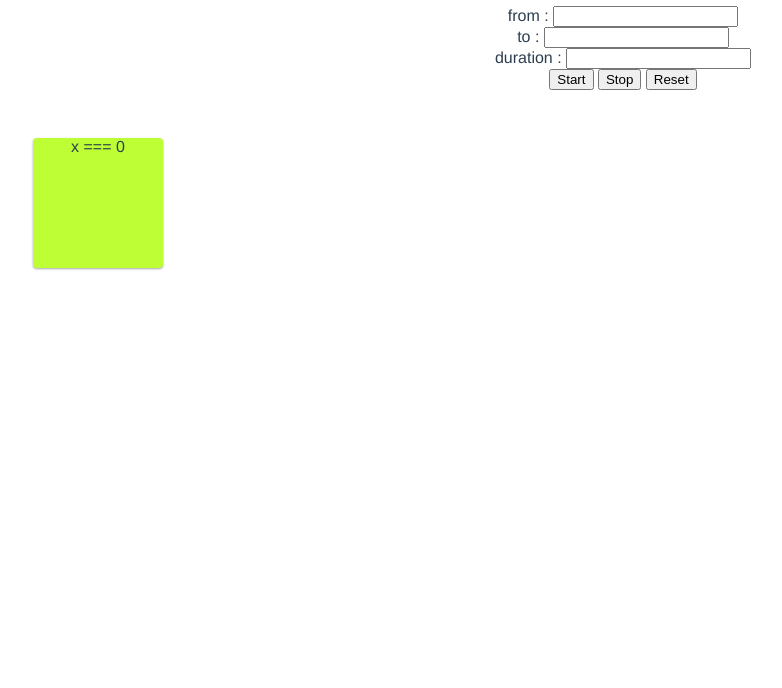
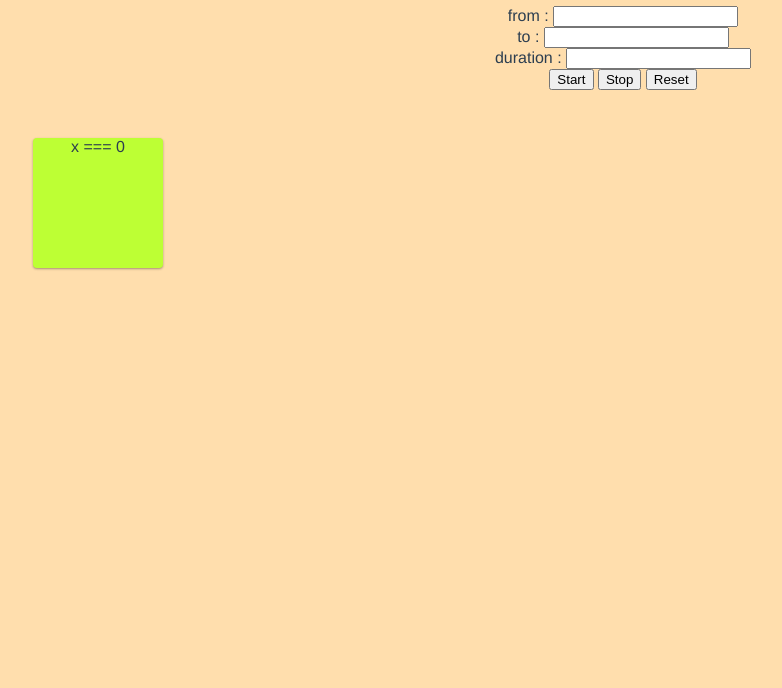
Before and after one commit to shren207/easing-function, a website built with Vite: page index.html in a window 1280 px wide. Shown: the part 112-800 px from the top of the page, without its empty margins (17-799 px from the left). Built offline with nearby package versions, Linux system fonts and the light colour scheme.

Commit message:
background-color 변경 (눈아파서)

```diff
--- a/index.html
+++ b/index.html
@@ -4,7 +4,7 @@
     <meta charset="UTF-8" />
     <link rel="icon" type="image/svg+xml" href="favicon.svg" />
     <meta name="viewport" content="width=device-width, initial-scale=1.0" />
-    <title>Vite App</title>
+    <title>Easing Function</title>
   </head>
   <body>
     <div id="app"></div>
--- a/src/Easing.ts
+++ /dev/null
@@ -1 +0,0 @@
-// const EasingFunction = {};
--- a/src/main.ts
+++ b/src/main.ts
@@ -14,13 +14,13 @@ app.innerHTML = `
     <br />
     <label for="duration">duration : </label>
     <input type="text" id="duration" />
-</form>
+  </form>
   <button class="start">Start</button>
   <button class="stop">Stop</button>
   <button class="reset">Reset</button>
   <div class="box">
     <div class="box-inner"></div>
-</div>
+  </div>
 `;
 
 export default class App {
@@ -42,7 +42,7 @@ export default class App {
     App.instance = this; // Singleton Pattern
 
     this.box.textContent = `x === ${this.x}`;
-    this.start.addEventListener("click", this.handleClick);
+    this.start.addEventListener("click", this.handleStart);
     this.stop.addEventListener("click", this.handleStop);
   }
 
@@ -50,7 +50,7 @@ export default class App {
     return (c * t) / d + b;
   }
 
-  handleClick = () => {
+  handleStart = () => {
     this.from = parseFloat(
       document.querySelector<HTMLInputElement>("#from")!.value
     );
@@ -67,6 +67,9 @@ export default class App {
 
   handleStop = () => {
     window.cancelAnimationFrame(this.frameRequestHandle);
+    console.log(`delta: ${this.delta}`);
+    console.log(`start: ${this.startTime}`);
+    console.log(`end: ${Date.now()}`);
   };
 
   frameRequest = () => {
--- a/src/style.css
+++ b/src/style.css
@@ -1,3 +1,7 @@
+body {
+    background-color: navajowhite;
+}
+
 #app {
   font-family: Avenir, Helvetica, Arial, sans-serif;
   -webkit-font-smoothing: antialiased;
@@ -11,7 +15,6 @@
   position: absolute;
   left: 50px;
   top: 250px;
-  transform: translateX(0px);
 }
 
 .box-inner {
```
